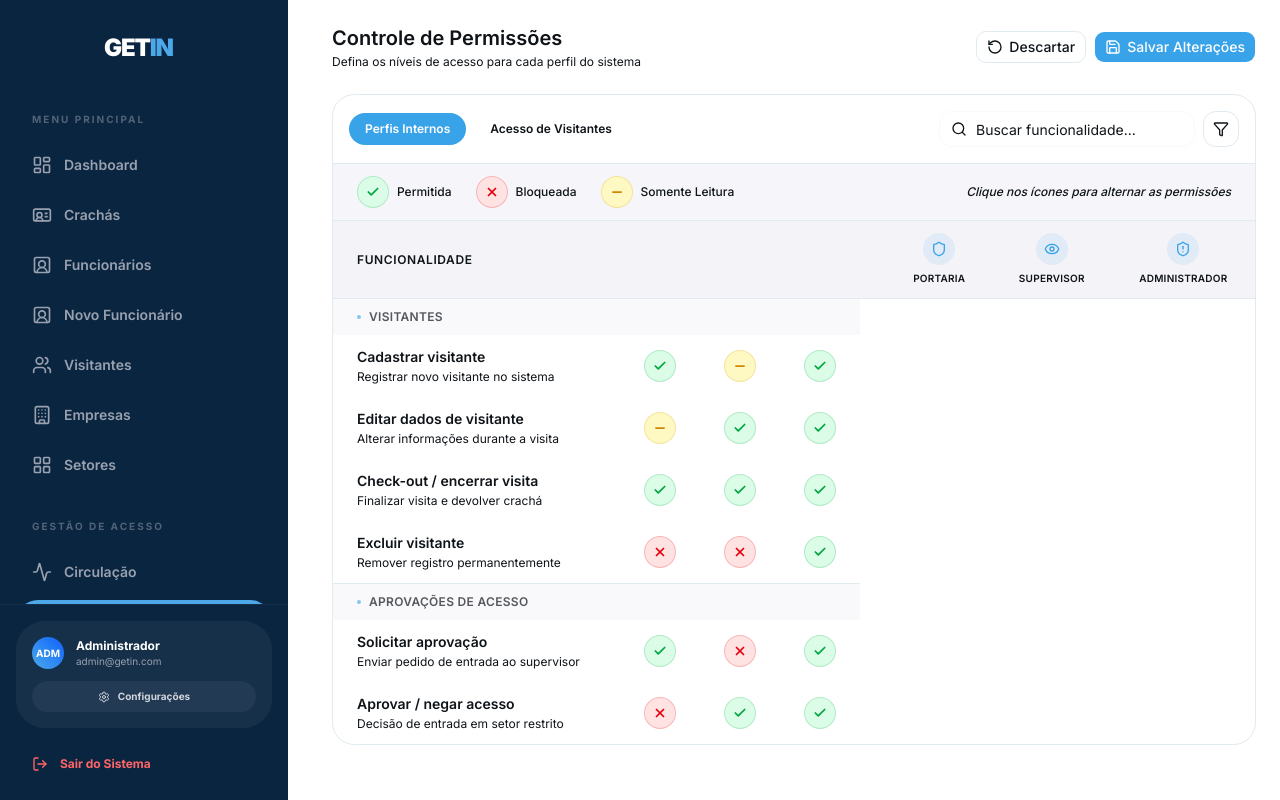
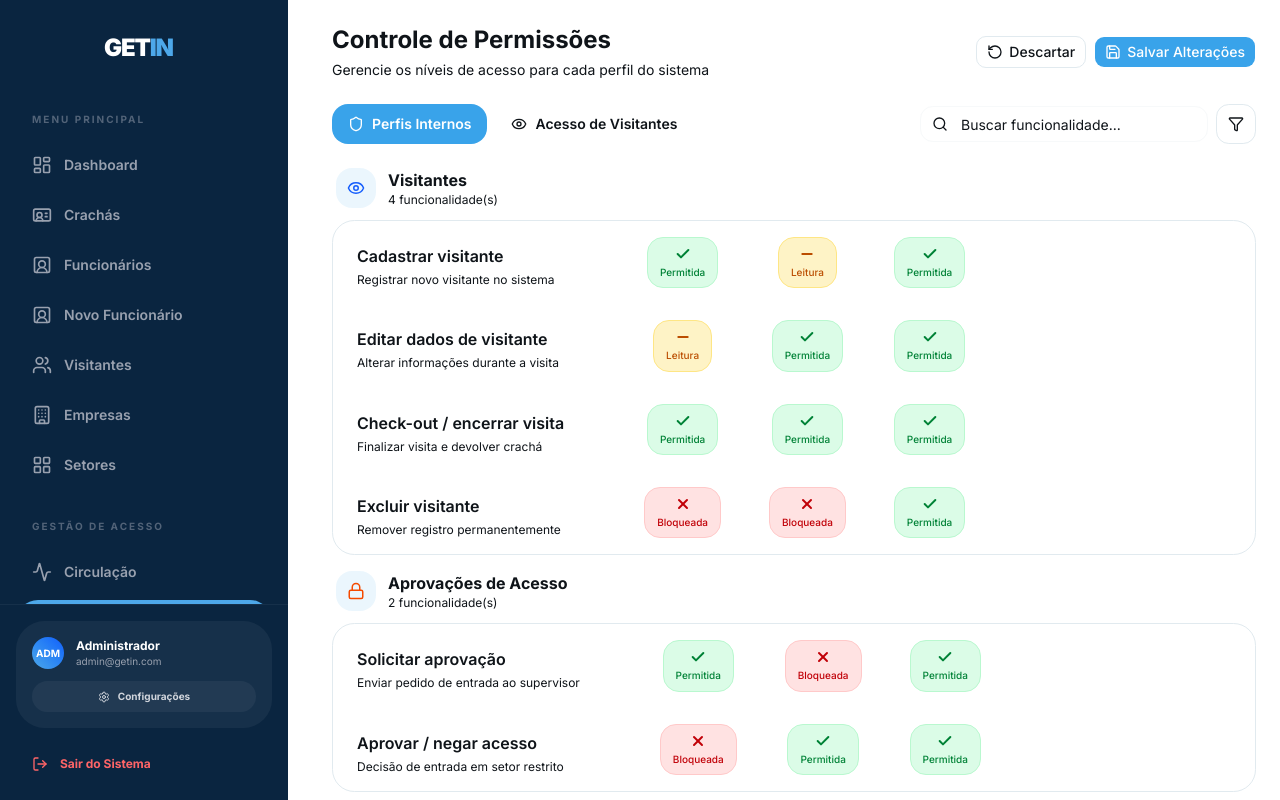
Before and after one commit to ocastroxs/get_in, a Next.js app: page /dashboard/permissao in a window 1280 px wide. Shown: the top 800 px of the page. Built offline with nearby package versions, Linux system fonts and the light colour scheme; sample sign-in values are in the browser's storage.

Commit message:
design: redesenha página de permissões com visual moderno e organizado

```diff
--- a/src/app/dashboard/permissao/page.jsx
+++ b/src/app/dashboard/permissao/page.jsx
@@ -1,6 +1,6 @@
 'use client';
 
-import { useState } from 'react';
+import { useState, useMemo } from 'react';
 import {
   Shield,
   Eye,
@@ -12,10 +12,52 @@ import {
   Save,
   Search,
   Filter,
-  ChevronRight
+  ChevronRight,
+  Lock,
+  AlertCircle
 } from 'lucide-react';
 import { Button } from '@/components/ui/button';
 import { Input } from '@/components/ui/input';
+
+// ─── Dados de Permissões ─────────────────────────────────────────────────────
+
+const PERMISSOES_FUNCIONARIOS = [
+  {
+    categoria: 'Visitantes',
+    icon: Eye,
+    cor: 'text-blue-600',
+    funcionalidades: [
+      { titulo: 'Cadastrar visitante', desc: 'Registrar novo visitante no sistema', portaria: 'allow', supervisor: 'read', admin: 'allow' },
+      { titulo: 'Editar dados de visitante', desc: 'Alterar informações durante a visita', portaria: 'read', supervisor: 'allow', admin: 'allow' },
+      { titulo: 'Check-out / encerrar visita', desc: 'Finalizar visita e devolver crachá', portaria: 'allow', supervisor: 'allow', admin: 'allow' },
+      { titulo: 'Excluir visitante', desc: 'Remover registro permanentemente', portaria: 'deny', supervisor: 'deny', admin: 'allow' },
+    ]
+  },
+  {
+    categoria: 'Aprovações de Acesso',
+    icon: Lock,
+    cor: 'text-orange-600',
+    funcionalidades: [
+      { titulo: 'Solicitar aprovação', desc: 'Enviar pedido de entrada ao supervisor', portaria: 'allow', supervisor: 'deny', admin: 'allow' },
+      { titulo: 'Aprovar / negar acesso', desc: 'Decisão de entrada em setor restrito', portaria: 'deny', supervisor: 'allow', admin: 'allow' },
+    ]
+  },
+  {
+    categoria: 'Relatórios e Análises',
+    icon: AlertCircle,
+    cor: 'text-green-600',
+    funcionalidades: [
+      { titulo: 'Visualizar relatórios', desc: 'Acessar dados de circulação e movimentação', portaria: 'deny', supervisor: 'allow', admin: 'allow' },
+      { titulo: 'Exportar dados', desc: 'Baixar relatórios em CSV ou PDF', portaria: 'deny', supervisor: 'read', admin: 'allow' },
+    ]
+  }
+];
+
+const PERMISSOES_VISITANTES = [
+  { titulo: 'Visualizar mapa do prédio', desc: 'Ver mapa de rotas liberadas', visitante: 'allow' },
+  { titulo: 'Acesso ao refeitório', desc: 'Permissão para entrar na área de alimentação', visitante: 'deny' },
+  { titulo: 'Gerar QR Code de entrada', desc: 'Criar passe temporário na catraca', visitante: 'read' },
+];
 
 export default function PermissoesPage() {
   const [abaAtiva, setAbaAtiva] = useState('funcionarios');
@@ -30,14 +72,19 @@ export default function PermissoesPage() {
     }, 1000);
   };
 
+  const handleDescartar = () => {
+    setBusca('');
+    setAbaAtiva('funcionarios');
+  };
+
   return (
     <div className="flex flex-col gap-6 animate-in fade-in duration-700">
 
       {/* Cabeçalho */}
       <header className="flex items-center justify-between">
         <div className="animate-in fade-in slide-in-from-left-4 duration-700 delay-100">
-          <h1 className="text-xl font-semibold text-foreground">Controle de Permissões</h1>
-          <p className="text-xs text-muted-foreground mt-0.5">Defina os níveis de acesso para cada perfil do sistema</p>
+          <h1 className="text-2xl font-bold text-foreground">Controle de Permissões</h1>
+          <p className="text-sm text-muted-foreground mt-1">Gerencie os níveis de acesso para cada perfil do sistema</p>
         </div>
 
         <div className="flex items-center gap-2 animate-in fade-in slide-in-from-right-4 duration-700 delay-200">
@@ -45,12 +92,9 @@ export default function PermissoesPage() {
             variant="outline"
             size="sm"
             className="gap-1.5"
-            onClick={() => {
-              setBusca('');
-              setAbaAtiva('funcionarios');
-            }}
+            onClick={handleDescartar}
           >
-            <RotateCcw size={13} />
+            <RotateCcw size={14} />
             Descartar
           </Button>
           <Button
@@ -61,12 +105,12 @@ export default function PermissoesPage() {
           >
             {loading ? (
               <>
-                <RotateCcw size={13} className="animate-spin" />
+                <RotateCcw size={14} className="animate-spin" />
                 Salvando...
               </>
             ) : (
               <>
-                <Save size={13} />
+                <Save size={14} />
                 Salvar Alterações
               </>
             )}
@@ -74,212 +118,175 @@ export default function PermissoesPage() {
         </div>
       </header>
 
-      {/* Card Principal */}
-      <div className="bg-card border border-border rounded-xl shadow-sm overflow-hidden animate-in fade-in slide-in-from-bottom-4 duration-700 delay-150">
-
-        {/* Toolbar e Abas */}
-        <div className="p-4 border-b border-border flex flex-col md:flex-row justify-between items-center gap-4">
+      {/* Abas e Filtros */}
+      <div className="flex flex-col md:flex-row gap-4 items-start md:items-center justify-between">
         <div className="flex gap-2">
           <TabButton
             active={abaAtiva === 'funcionarios'}
-              onClick={() => setAbaAtiva('funcionarios')}
+            onClick={() => { setAbaAtiva('funcionarios'); setBusca(''); }}
             label="Perfis Internos"
+            icon={Shield}
           />
           <TabButton
             active={abaAtiva === 'visitantes'}
-              onClick={() => setAbaAtiva('visitantes')}
+            onClick={() => { setAbaAtiva('visitantes'); setBusca(''); }}
             label="Acesso de Visitantes"
+            icon={Eye}
           />
         </div>
 
         <div className="flex items-center gap-2 w-full md:w-auto">
-            <div className="relative flex-1 md:w-64">
+          <div className="relative flex-1 md:w-72">
             <Search className="absolute left-3 top-1/2 -translate-y-1/2 w-4 h-4 text-muted-foreground" />
             <Input
               type="text"
               placeholder="Buscar funcionalidade..."
               value={busca}
               onChange={(e) => setBusca(e.target.value)}
-                className="pl-9 text-xs"
+              className="pl-10 text-sm"
             />
           </div>
           <Button
             variant="outline"
             size="icon"
-              className="h-9 w-9"
+            className="h-10 w-10"
           >
             <Filter className="w-4 h-4" />
           </Button>
         </div>
       </div>
 
-        {/* Legenda */}
-        <div className="px-6 py-3 bg-muted/30 border-b border-border flex flex-wrap items-center gap-6 text-xs font-medium text-muted-foreground">
-          <div className="flex items-center gap-2">
-            <Badge status="allow" />
-            <span>Permitida</span>
-          </div>
-          <div className="flex items-center gap-2">
-            <Badge status="deny" />
-            <span>Bloqueada</span>
-          </div>
-          <div className="flex items-center gap-2">
-            <Badge status="read" />
-            <span>Somente Leitura</span>
-          </div>
-          <div className="ml-auto text-muted-foreground italic">
-            Clique nos ícones para alternar as permissões
-          </div>
-        </div>
-
-        {/* Tabela */}
-        <div className="overflow-x-auto">
-          {abaAtiva === 'funcionarios' ? <TabelaFuncionarios busca={busca} /> : <TabelaVisitantes busca={busca} />}
-        </div>
-      </div>
+      {/* Conteúdo Principal */}
+      {abaAtiva === 'funcionarios' ? (
+        <TabelaFuncionarios busca={busca} />
+      ) : (
+        <TabelaVisitantes busca={busca} />
+      )}
 
     </div>
   );
 }
 
-// Componentes Auxiliares
+// ─── Componentes Auxiliares ─────────────────────────────────────────────────
 
-function TabButton({ active, onClick, label }) {
+function TabButton({ active, onClick, label, icon: Icon }) {
   return (
     <button
       onClick={onClick}
-      className={`px-4 py-2 text-xs font-semibold rounded-lg transition-all duration-200 ${
+      className={`flex items-center gap-2 px-4 py-2.5 rounded-lg font-semibold text-sm transition-all duration-200 ${
         active
-          ? 'bg-primary text-primary-foreground'
+          ? 'bg-primary text-primary-foreground shadow-md'
           : 'text-muted-foreground hover:text-foreground hover:bg-muted/50'
       }`}
     >
+      <Icon size={16} />
       {label}
     </button>
   );
 }
 
 function TabelaFuncionarios({ busca }) {
-  const linhas = [
-    { categoria: 'Visitantes', itens: [
-      { titulo: 'Cadastrar visitante', desc: 'Registrar novo visitante no sistema', p: 'allow', s: 'read', a: 'allow' },
-      { titulo: 'Editar dados de visitante', desc: 'Alterar informações durante a visita', p: 'read', s: 'allow', a: 'allow' },
-      { titulo: 'Check-out / encerrar visita', desc: 'Finalizar visita e devolver crachá', p: 'allow', s: 'allow', a: 'allow' },
-      { titulo: 'Excluir visitante', desc: 'Remover registro permanentemente', p: 'deny', s: 'deny', a: 'allow' },
-    ]},
-    { categoria: 'Aprovações de Acesso', itens: [
-      { titulo: 'Solicitar aprovação', desc: 'Enviar pedido de entrada ao supervisor', p: 'allow', s: 'deny', a: 'allow' },
-      { titulo: 'Aprovar / negar acesso', desc: 'Decisão de entrada em setor restrito', p: 'deny', s: 'allow', a: 'allow' },
-    ]}
-  ];
-
-  const linhasFiltradas = linhas.map(cat => ({
+  const categoriasFiltradas = useMemo(() => {
+    return PERMISSOES_FUNCIONARIOS.map(cat => ({
       ...cat,
-    itens: cat.itens.filter(item =>
+      funcionalidades: cat.funcionalidades.filter(item =>
         item.titulo.toLowerCase().includes(busca.toLowerCase()) ||
         item.desc.toLowerCase().includes(busca.toLowerCase())
       )
-  })).filter(cat => cat.itens.length > 0);
+    })).filter(cat => cat.funcionalidades.length > 0);
+  }, [busca]);
 
   return (
-    <table className="w-full text-left">
-      <thead>
-        <tr className="bg-muted/40 border-b border-border">
-          <th className="py-3 px-6 text-xs font-semibold text-foreground uppercase tracking-wider">Funcionalidade</th>
-          <th className="py-3 px-6 text-center"><HeaderIcon icon={Shield} label="Portaria" /></th>
-          <th className="py-3 px-6 text-center"><HeaderIcon icon={Eye} label="Supervisor" /></th>
-          <th className="py-3 px-6 text-center"><HeaderIcon icon={ShieldAlert} label="Administrador" /></th>
-        </tr>
-      </thead>
-      <tbody className="divide-y divide-border">
-        {linhasFiltradas.map((categoria, catIdx) => (
-          <tbody key={catIdx}>
-            <SectionRow title={categoria.categoria} />
-            {categoria.itens.map((item, idx) => (
-              <PermissionRow
+    <div className="space-y-4">
+      {categoriasFiltradas.map((categoria, catIdx) => (
+        <div key={catIdx} className="animate-in fade-in slide-in-from-bottom-4 duration-500" style={{ animationDelay: `${catIdx * 100}ms` }}>
+          {/* Header da Categoria */}
+          <div className="flex items-center gap-3 mb-3 px-1">
+            <div className={`w-10 h-10 rounded-lg bg-primary/10 flex items-center justify-center ${categoria.cor}`}>
+              <categoria.icon size={18} />
+            </div>
+            <div>
+              <h3 className="font-bold text-foreground">{categoria.categoria}</h3>
+              <p className="text-xs text-muted-foreground">{categoria.funcionalidades.length} funcionalidade(s)</p>
+            </div>
+          </div>
+
+          {/* Card da Categoria */}
+          <div className="bg-card border border-border rounded-xl shadow-sm overflow-hidden">
+            <div className="divide-y divide-border">
+              {categoria.funcionalidades.map((func, idx) => (
+                <PermissionRowFuncionario
                   key={idx}
-                title={item.titulo}
-                desc={item.desc}
-                p={item.p}
-                s={item.s}
-                a={item.a}
+                  {...func}
+                  index={idx}
                 />
               ))}
-          </tbody>
+            </div>
+          </div>
+        </div>
       ))}
-      </tbody>
-    </table>
+
+      {categoriasFiltradas.length === 0 && (
+        <div className="text-center py-12">
+          <Search className="w-12 h-12 text-muted-foreground/30 mx-auto mb-3" />
+          <p className="text-muted-foreground">Nenhuma funcionalidade encontrada</p>
+        </div>
+      )}
+    </div>
   );
 }
 
 function TabelaVisitantes({ busca }) {
-  const linhas = [
-    { titulo: 'Visualizar mapa do prédio', desc: 'Ver mapa de rotas liberadas', p: 'allow', s: 'allow', a: 'allow' },
-    { titulo: 'Acesso ao refeitório', desc: 'Permissão para entrar na área de alimentação', p: 'deny', s: 'allow', a: 'allow' },
-    { titulo: 'Gerar QR Code de entrada', desc: 'Criar passe temporário na catraca', p: 'read', s: 'allow', a: 'allow' },
-  ];
-
-  const linhasFiltradas = linhas.filter(item =>
+  const funcionalidadesFiltradas = useMemo(() => {
+    return PERMISSOES_VISITANTES.filter(item =>
       item.titulo.toLowerCase().includes(busca.toLowerCase()) ||
       item.desc.toLowerCase().includes(busca.toLowerCase())
     );
+  }, [busca]);
 
   return (
-    <table className="w-full text-left">
-      <thead>
-        <tr className="bg-muted/40 border-b border-border">
-          <th className="py-3 px-6 text-xs font-semibold text-foreground uppercase tracking-wider">Funcionalidade (App)</th>
-          <th className="py-3 px-6 text-center"><HeaderIcon icon={Eye} label="Comum" /></th>
-        </tr>
-      </thead>
-      <tbody className="divide-y divide-border">
-        <SectionRow title="Acesso pelo Aplicativo" />
-        {linhasFiltradas.map((item, idx) => (
-          <PermissionRow
+    <div className="bg-card border border-border rounded-xl shadow-sm overflow-hidden animate-in fade-in slide-in-from-bottom-4 duration-500">
+      <div className="divide-y divide-border">
+        {/* Header */}
+        <div className="px-6 py-4 bg-muted/30 border-b border-border flex items-center justify-between">
+          <div className="flex items-center gap-3">
+            <div className="w-10 h-10 rounded-lg bg-primary/10 flex items-center justify-center text-primary">
+              <Eye size={18} />
+            </div>
+            <div>
+              <h3 className="font-bold text-foreground">Acesso pelo Aplicativo</h3>
+              <p className="text-xs text-muted-foreground">{funcionalidadesFiltradas.length} permissão(ões)</p>
+            </div>
+          </div>
+          <div className="flex items-center gap-3">
+            <span className="text-xs font-semibold text-muted-foreground uppercase tracking-wide">Visitante</span>
+          </div>
+        </div>
+
+        {/* Linhas */}
+        {funcionalidadesFiltradas.map((func, idx) => (
+          <PermissionRowVisitante
             key={idx}
-            title={item.titulo}
-            desc={item.desc}
-            p={item.p}
-            s={item.s}
-            a={item.a}
-            isVisitante={true}
+            {...func}
+            index={idx}
           />
         ))}
-      </tbody>
-    </table>
-  );
-}
+      </div>
 
-function HeaderIcon({ icon: Icon, label }) {
-  return (
-    <div className="flex flex-col items-center gap-1.5 group cursor-default">
-      <div className="w-8 h-8 rounded-lg bg-primary/10 flex items-center justify-center text-primary group-hover:scale-110 transition-transform">
-        <Icon className="w-4 h-4" />
+      {funcionalidadesFiltradas.length === 0 && (
+        <div className="text-center py-12">
+          <Search className="w-12 h-12 text-muted-foreground/30 mx-auto mb-3" />
+          <p className="text-muted-foreground">Nenhuma funcionalidade encontrada</p>
         </div>
-      <span className="text-[10px] font-semibold text-muted-foreground uppercase tracking-wide">{label}</span>
+      )}
     </div>
   );
 }
 
-function SectionRow({ title }) {
-  return (
-    <tr className="bg-muted/20">
-      <td colSpan="4" className="py-2.5 px-6">
-        <div className="flex items-center space-x-2">
-          <div className="w-1 h-1 rounded-full bg-primary/60"></div>
-          <span className="text-xs font-semibold text-foreground uppercase tracking-wide opacity-70">
-            {title}
-          </span>
-        </div>
-      </td>
-    </tr>
-  );
-}
-
-function PermissionRow({ title, desc, p: initialP, s: initialS, a: initialA, isVisitante = false }) {
-  const [p, setP] = useState(initialP);
-  const [s, setS] = useState(initialS);
-  const [a, setA] = useState(initialA);
+function PermissionRowFuncionario({ titulo, desc, portaria, supervisor, admin, index }) {
+  const [p, setP] = useState(portaria);
+  const [s, setS] = useState(supervisor);
+  const [a, setA] = useState(admin);
 
   const alternarStatus = (statusAtual) => {
     if (statusAtual === 'allow') return 'deny';
@@ -288,18 +295,18 @@ function PermissionRow({ title, desc, p: initialP, s: initialS, a: initialA, isV
   };
 
   return (
-    <tr className="hover:bg-muted/20 transition-colors group">
-      <td className="py-3 px-6">
+    <tr className="hover:bg-muted/20 transition-colors group animate-in fade-in slide-in-from-left-2 duration-500" style={{ animationDelay: `${index * 50}ms` }}>
+      <td className="py-4 px-6">
         <div className="flex items-center justify-between">
-          <div>
-            <p className="text-sm font-semibold text-foreground group-hover:text-primary transition-colors">{title}</p>
-            <p className="text-xs text-muted-foreground font-normal mt-0.5">{desc}</p>
+          <div className="flex-1">
+            <p className="font-semibold text-foreground group-hover:text-primary transition-colors">{titulo}</p>
+            <p className="text-xs text-muted-foreground font-normal mt-1">{desc}</p>
           </div>
-          <ChevronRight className="w-4 h-4 text-muted-foreground opacity-0 group-hover:opacity-100 transition-all -translate-x-2 group-hover:translate-x-0" />
+          <ChevronRight className="w-4 h-4 text-muted-foreground opacity-0 group-hover:opacity-100 transition-all -translate-x-2 group-hover:translate-x-0 ml-4" />
         </div>
       </td>
 
-      <td className="py-3 px-6 text-center">
+      <td className="py-4 px-6 text-center">
         <button
           onClick={() => setP(alternarStatus(p))}
           className="hover:scale-110 active:scale-95 transition-transform inline-flex"
@@ -309,9 +316,7 @@ function PermissionRow({ title, desc, p: initialP, s: initialS, a: initialA, isV
         </button>
       </td>
 
-      {!isVisitante && (
-        <>
-          <td className="py-3 px-6 text-center">
+      <td className="py-4 px-6 text-center">
         <button
           onClick={() => setS(alternarStatus(s))}
           className="hover:scale-110 active:scale-95 transition-transform inline-flex"
@@ -321,7 +326,7 @@ function PermissionRow({ title, desc, p: initialP, s: initialS, a: initialA, isV
         </button>
       </td>
 
-          <td className="py-3 px-6 text-center">
+      <td className="py-4 px-6 text-center">
         <button
           onClick={() => setA(alternarStatus(a))}
           className="hover:scale-110 active:scale-95 transition-transform inline-flex"
@@ -330,28 +335,67 @@ function PermissionRow({ title, desc, p: initialP, s: initialS, a: initialA, isV
           <Badge status={a} />
         </button>
       </td>
-        </>
-      )}
+    </tr>
+  );
+}
+
+function PermissionRowVisitante({ titulo, desc, visitante, index }) {
+  const [status, setStatus] = useState(visitante);
+
+  const alternarStatus = (statusAtual) => {
+    if (statusAtual === 'allow') return 'deny';
+    if (statusAtual === 'deny') return 'read';
+    return 'allow';
+  };
+
+  return (
+    <tr className="hover:bg-muted/20 transition-colors group animate-in fade-in slide-in-from-left-2 duration-500" style={{ animationDelay: `${index * 50}ms` }}>
+      <td className="py-4 px-6">
+        <div className="flex items-center justify-between">
+          <div className="flex-1">
+            <p className="font-semibold text-foreground group-hover:text-primary transition-colors">{titulo}</p>
+            <p className="text-xs text-muted-foreground font-normal mt-1">{desc}</p>
+          </div>
+          <ChevronRight className="w-4 h-4 text-muted-foreground opacity-0 group-hover:opacity-100 transition-all -translate-x-2 group-hover:translate-x-0 ml-4" />
+        </div>
+      </td>
+
+      <td className="py-4 px-6 text-center">
+        <button
+          onClick={() => setStatus(alternarStatus(status))}
+          className="hover:scale-110 active:scale-95 transition-transform inline-flex"
+          title="Clique para alterar"
+        >
+          <Badge status={status} />
+        </button>
+      </td>
     </tr>
   );
 }
 
 function Badge({ status }) {
   const styles = {
-    allow: "bg-green-100 text-green-600 dark:bg-green-950 dark:text-green-400",
-    deny: "bg-red-100 text-red-600 dark:bg-red-950 dark:text-red-400",
-    read: "bg-yellow-100 text-yellow-600 dark:bg-yellow-950 dark:text-yellow-400"
+    allow: "bg-green-100 text-green-700 dark:bg-green-950 dark:text-green-300 border-green-200 dark:border-green-800",
+    deny: "bg-red-100 text-red-700 dark:bg-red-950 dark:text-red-300 border-red-200 dark:border-red-800",
+    read: "bg-amber-100 text-amber-700 dark:bg-amber-950 dark:text-amber-300 border-amber-200 dark:border-amber-800"
   };
 
   const icons = {
-    allow: <Check className="w-3.5 h-3.5" strokeWidth={3} />,
-    deny: <X className="w-3.5 h-3.5" strokeWidth={3} />,
-    read: <Minus className="w-3.5 h-3.5" strokeWidth={3} />
+    allow: <Check className="w-4 h-4" strokeWidth={3} />,
+    deny: <X className="w-4 h-4" strokeWidth={3} />,
+    read: <Minus className="w-4 h-4" strokeWidth={3} />
+  };
+
+  const labels = {
+    allow: "Permitida",
+    deny: "Bloqueada",
+    read: "Leitura"
   };
 
   return (
-    <div className={`w-8 h-8 rounded-lg flex items-center justify-center border border-current/20 transition-all ${styles[status] || styles.deny}`}>
+    <div className={`inline-flex flex-col items-center gap-1 px-3 py-2 rounded-lg border font-semibold text-xs transition-all ${styles[status] || styles.deny}`}>
       {icons[status] || icons.deny}
+      <span className="text-[10px] font-medium">{labels[status]}</span>
     </div>
   );
 }
```
Lines whose indentation alone changed are shown as unchanged.
